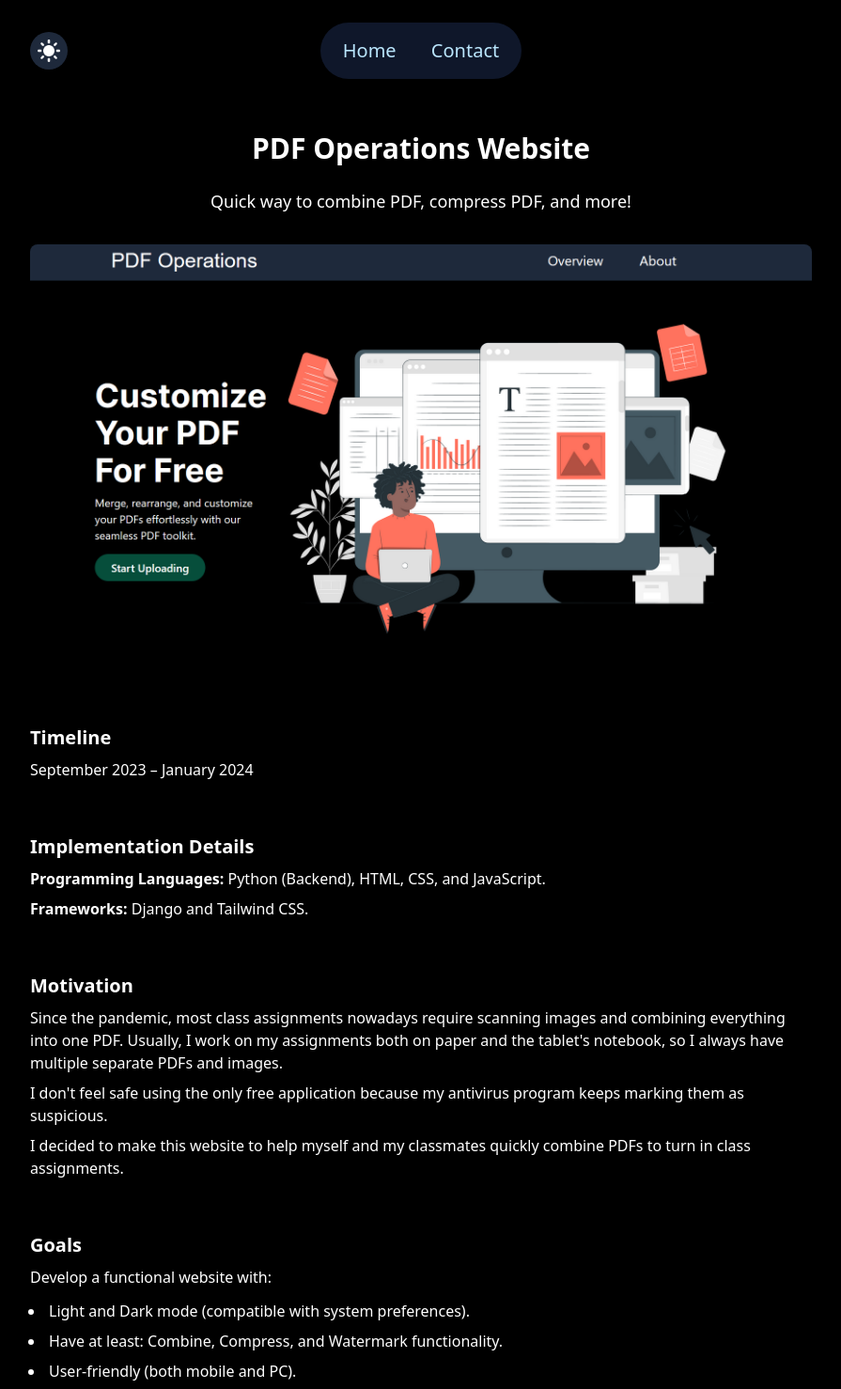
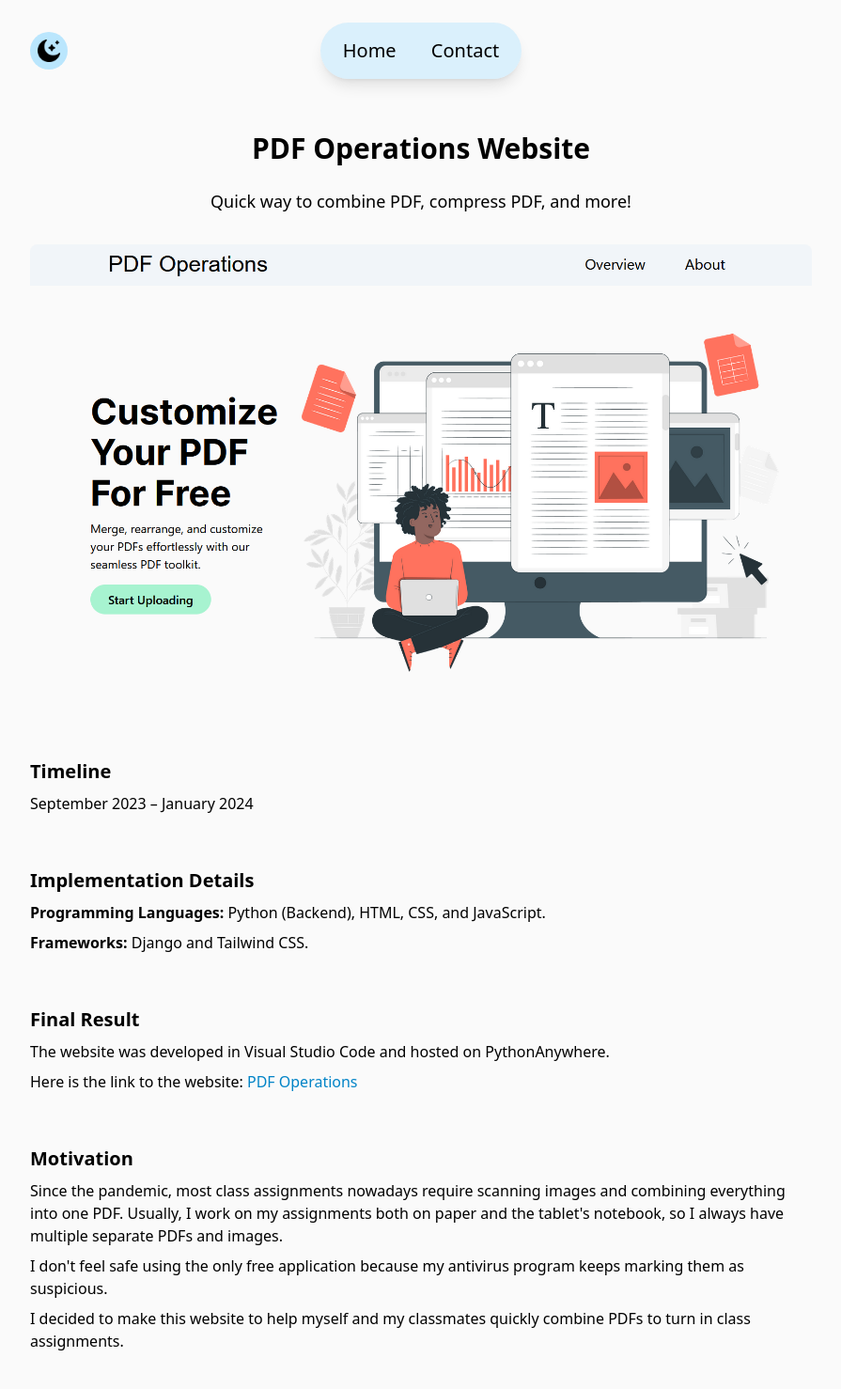
Before and after one commit to HongNguyen635/PersonalWebsite, a website: page build/projectPDF.html in a window 1280 px wide. Shown: the top 1478 px of the page at 94% size, without its empty margins (192-1087 px from the left). Drawn offline with Linux system fonts and the light colour scheme.

Commit message:
update appearance

```diff
--- a/build/js/main.js
+++ b/build/js/main.js
@@ -1,6 +1,6 @@
 const initApp = () => {
-  // set the default to dark theme
-  document.documentElement.classList.add("dark");
+  // set the default to light theme
+  // document.documentElement.classList.add("light");
 
   // toggle the light and dark mode
   const lightModeToggle = document.getElementById("toggle-light-mode");
--- a/build/projectPDF.html
+++ b/build/projectPDF.html
@@ -20,8 +20,8 @@
         <section class="py-6 max-w-4xl mx-auto flex justify-between items-center">
             <div id="toggle-light-mode"
                 class="absolute rounded-full bg-sky-200 dark:bg-slate-800 w-fit p-2 mt-32 sm:mt-0 ml-[42.5%] sm:ml-8 hover:cursor-pointer">
-                <img id="sun-icon" src="img/sun.png" alt="Light Mode Image" class="block w-6 invert">
-                <img id="moon-icon" src="img/moon.png" alt="Light Mode Image" class="hidden w-6">
+                <img id="sun-icon" src="img/sun.png" alt="Light Mode Image" class="hidden w-6 invert">
+                <img id="moon-icon" src="img/moon.png" alt="Light Mode Image" class="block w-6">
             </div>
 
             <nav class="bg-sky-200 dark:bg-slate-900 bg-opacity-50 rounded-full shadow-lg py-4 px-6 mx-auto space-x-8 text-xl justify-center"
@@ -55,6 +55,17 @@
             <h2 class="text-xl font-bold mb-2">Implementation Details</h2>
             <p class="mb-2"><b>Programming Languages:</b> Python (Backend), HTML, CSS, and JavaScript.</p>
             <p class="mb-2"><b>Frameworks:</b> Django and Tailwind CSS.</p>
+
+            <!-- Result section -->
+            <p class="py-6"></p>
+
+            <h2 class="text-xl font-bold mb-2">Final Result</h2>
+            <p class="mb-2">The website was developed in Visual Studio Code and hosted on PythonAnywhere.</p>
+            <p class="mb-2">Here is the link to the website: <a href="https://pdfoperations.pythonanywhere.com/"
+                    target="_blank" rel="noopener noreferrer" class="text-sky-600">PDF Operations</a></p>
+
+
+            <!-- Detail discussion -->
 
             <p class="py-6"></p>
 
@@ -183,14 +194,6 @@
             <p class="py-2 text-center italic text-sm">Potential Colors to Use From Tailwind CSS</p>
 
 
-            <!-- Result section -->
-            <p class="py-6"></p>
-
-            <h2 class="text-xl font-bold mb-2">Final Result</h2>
-            <p class="mb-2">The website was developed in Visual Studio Code and hosted on PythonAnywhere.</p>
-            <p class="mb-2">Here is the link to the website: <a href="https://pdfoperations.pythonanywhere.com/"
-                    target="_blank" rel="noopener noreferrer" class="text-sky-600">PDF Operations</a></p>
-
         </section>
 
         <!-- Next project link -->
```
Also changed, not shown: build/index.html (+2 -2 lines), build/projectArmCode.html (+7 -8 lines), build/projectArmSim.html (+9 -8 lines), build/projectOS.html (+11 -9 lines).
